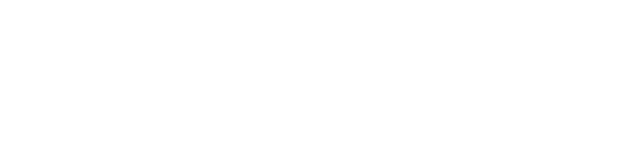
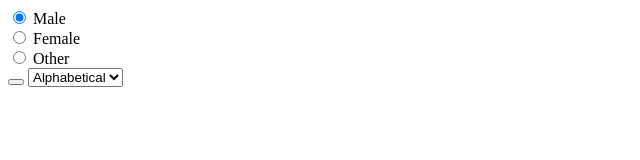
Before and after one commit to cathey191/WellyOnAPlate, a React app: page app/public/index.html in a window 1280 px wide. Shown: the whole page, without its empty margins (0-640 px from the left). Built offline with nearby package versions, Linux system fonts and the light colour scheme; files whose address does not match are found by name.

Commit message:
Built basic HTML structure - Danton

```diff
--- a/app/public/index.html
+++ b/app/public/index.html
@@ -6,6 +6,31 @@
 		<link rel="stylesheet" href="/css/style.css">
 	</head>
 	<body>
+		<header>
+			<form action="">
+				<input type="radio" name="gender" value="cocktails" checked> Male<br>
+				<input type="radio" name="gender" value="burgers"> Female<br>
+				<input type="radio" name="gender" value="dine"> Other
+			</form>
 
+			<button value="protein"></button>
+
+
+			<select>
+				<option value="alphabetical">Alphabetical</option>
+				<option value="price">Price</option>
+			</select>
+		</header>
+
+		<main>
+
+		</main>
+
+		<footer>
+
+		</footer>
+
+
+		<script src="js/script.js"></script>
 	</body>
 </html>
```
Also changed, not shown: app/package.json (line endings or trailing spaces), app/public/js/script.js (added), 1 other file.
